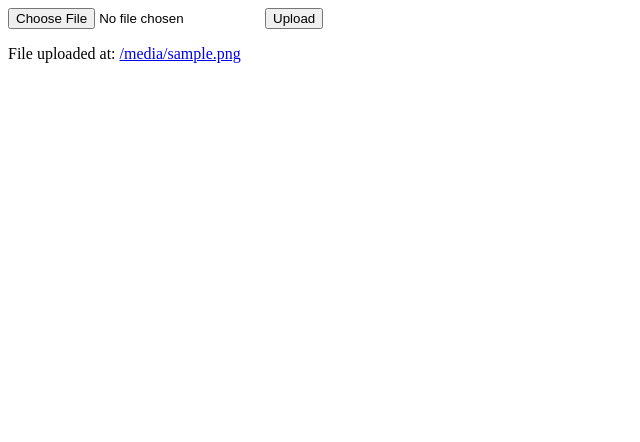
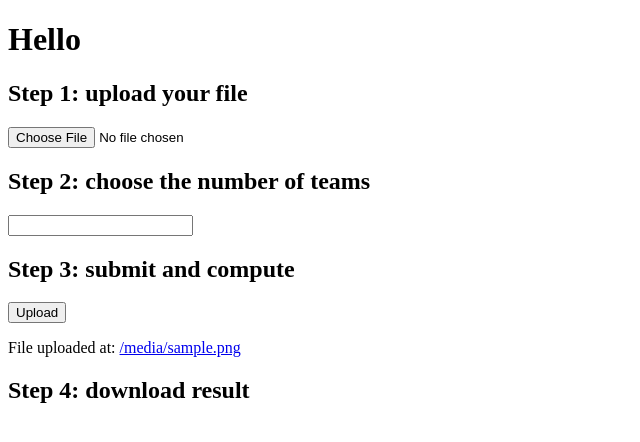
Before and after one commit to ColineVL/Optim_equipes, a Django app: template equipes/repartition/templates/repartition/simpleUpload.html in a window 1280 px wide. Shown: the top 442 px of the page, without its empty margins (0-640 px from the left). Run offline with Django 4.2, Linux system fonts and the light colour scheme; the template is opened without the code that fills it: most values are stand-ins (such as "Sample title", 1, 10 or a date in 2020).

Commit message:
add nbEquipes

```diff
--- a/equipes/repartition/templates/repartition/simpleUpload.html
+++ b/equipes/repartition/templates/repartition/simpleUpload.html
@@ -1,14 +1,38 @@
+<!DOCTYPE html>
+<html>
+<head>
+    <title>How to upload files using HTML to website?</title>
+</head>
+
+<body>
     {% load static %}
 
+
+
+    <h1>Hello</h1>
     {% block content %}
     <form method="post" enctype="multipart/form-data">
         {% csrf_token %}
+        <h2>Step 1: upload your file</h2>
         <input type="file" name="myfile">
+
+        <h2>Step 2: choose the number of teams</h2>
+        <input type="number" name="nbEquipes">
+
+        <h2>Step 3: submit and compute</h2>
         <button type="submit">Upload</button>
+
+
     </form>
 
     {% if uploaded_file_url %}
         <p>File uploaded at: <a href="{{ uploaded_file_url }}">{{ uploaded_file_url }}</a></p>
     {% endif %}
 
+    <h2>Step 4: download result</h2>
+
     {% endblock %}
+
+
+</body>
+</html>
```
Lines whose indentation alone changed are shown as unchanged.
